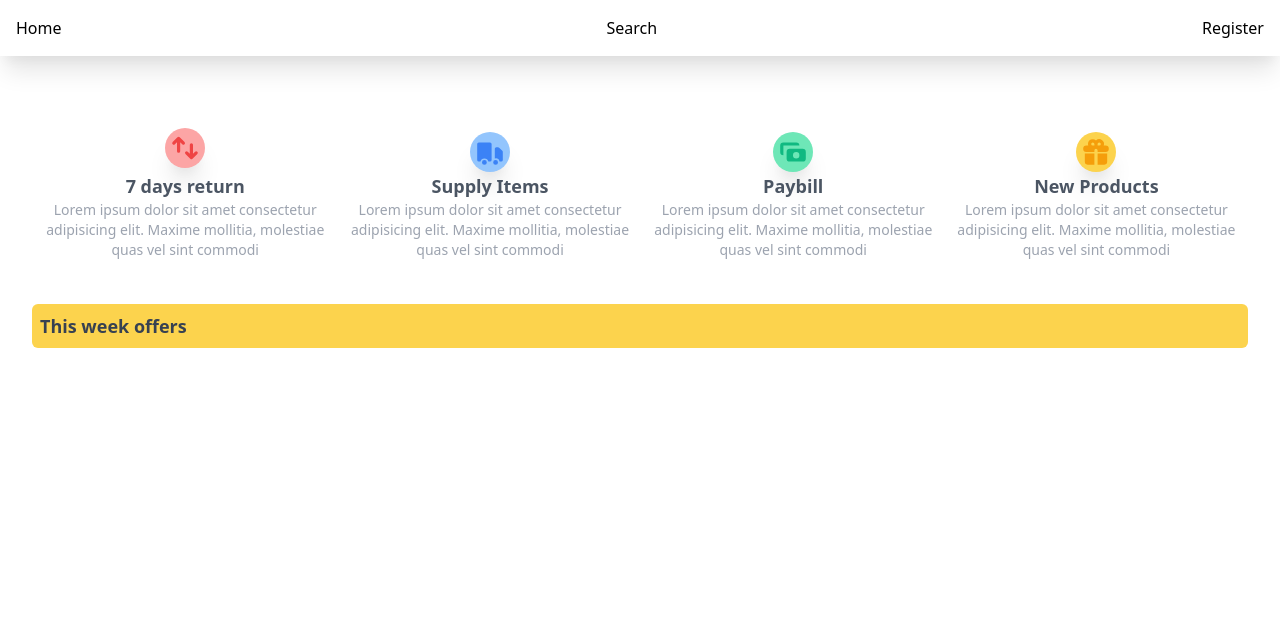
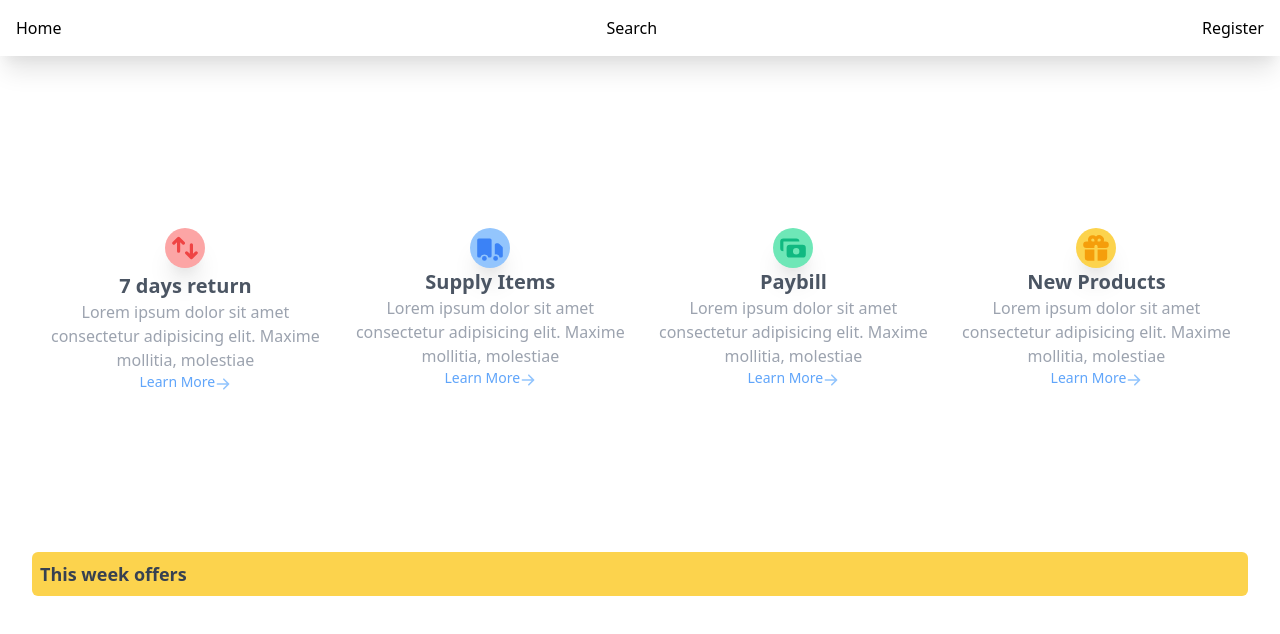
Before and after one commit to JoramWells/dozens-ke, a Next.js app: page / in a window 1280 px wide. Shown: the top 634 px of the page. Built offline with nearby package versions, Linux system fonts and the light colour scheme.

Commit message:
Added learn more

```diff
--- a/components/HomePage.js
+++ b/components/HomePage.js
@@ -1,6 +1,7 @@
 import React from "react";
 import Head from "next/head";
 import {
+  ArrowRightIcon,
   CashIcon,
   GiftIcon,
   SwitchVerticalIcon,
@@ -14,69 +15,107 @@ export default function HomePage() {
         <title>HomePage | Dozens Kenya</title>
       </Head>
       <main className="p-8">
-        <div className=" flex flex-row justify-between content-center items-center mt-8">
-          <div className="p-2 hover:shadow-md flex flex-col content-center items-center hover:cursor-pointer">
+        <div
+          className=" flex flex-row justify-between content-center items-center mt-8"
+          style={{ height: "400px" }}
+        >
+          <div
+            className="p-2 hover:shadow-md flex flex-col content-center items-center "
+            style={{ height: "200px" }}
+          >
             <div>
               <SwitchVerticalIcon className="h-10 w-10  text-red-500 bg-red-300 rounded-full p-1 shadow-xl " />
             </div>
             <div className="p-1">
-              <p className="font-semibold text-lg text-gray-600 text-center">
+              <p className="font-semibold text-xl text-gray-600 text-center">
                 7 days return
               </p>
-              <p className="text-center text-sm text-gray-400">
+              <p className="text-center  text-gray-400">
                 Lorem ipsum dolor sit amet consectetur adipisicing elit. Maxime
-                mollitia, molestiae quas vel sint commodi
+                mollitia, molestiae
               </p>
+              <div className="flex flex-row hover:cursor-pointer items-center justify-center hover:underline">
+                <p className="text-center text-sm text-blue-400 ">
+                  Learn More
+                </p>
+                <ArrowRightIcon className="h-5 text-blue-300 pt-1" />
+              </div>
             </div>
           </div>
-          <div className="p-2 hover:shadow-md flex flex-col items-center content-center hover:cursor-pointer">
+          <div
+            className="p-2 hover:shadow-md flex flex-col items-center content-center"
+            style={{ height: "200px" }}
+          >
             <div>
               <TruckIcon className="h-10 w-10 text-blue-500 rounded-full bg-blue-300 p-1 shadow-xl" />
             </div>
             <div>
-              <p className="font-semibold text-lg text-gray-600 text-center">
+              <p className="font-semibold text-xl text-gray-600 text-center">
                 Supply Items
               </p>
-              <p className="text-center text-sm text-gray-400">
+              <p className="text-center  text-gray-400">
                 Lorem ipsum dolor sit amet consectetur adipisicing elit. Maxime
-                mollitia, molestiae quas vel sint commodi
+                mollitia, molestiae
               </p>
+              <div className="flex flex-row hover:cursor-pointer items-center justify-center hover:underline">
+                <p className="text-center text-sm text-blue-400 ">
+                  Learn More
+                </p>
+                <ArrowRightIcon className="h-5 text-blue-300 pt-1" />
+              </div>
             </div>
           </div>
-          <div className="p-2 hover:shadow-md flex flex-col content-center items-center hover:cursor-pointer">
+          <div
+            className="p-2 hover:shadow-md flex flex-col content-center items-center "
+            style={{ height: "200px" }}
+          >
             <div>
               <CashIcon className="h-10 w-10  text-green-500 bg-green-300 rounded-full p-1 shadow-xl " />
             </div>
             <div>
-              <p className="font-semibold text-lg text-gray-600 text-center">
+              <p className="font-semibold text-xl text-gray-600 text-center">
                 Paybill
               </p>
-              <p className="text-center text-sm text-gray-400">
+              <p className="text-center  text-gray-400">
                 Lorem ipsum dolor sit amet consectetur adipisicing elit. Maxime
-                mollitia, molestiae quas vel sint commodi
+                mollitia, molestiae
               </p>
+              <div className="flex flex-row hover:cursor-pointer items-center justify-center hover:underline">
+                <p className="text-center text-sm text-blue-400 ">
+                  Learn More
+                </p>
+                <ArrowRightIcon className="h-5 text-blue-300 pt-1" />
+              </div>
             </div>
           </div>
-          <div className="p-2 hover:shadow-md flex-col flex content-center items-center hover:cursor-pointer">
+          <div
+            className="p-2 hover:shadow-md flex-col flex content-center items-center"
+            style={{ height: "200px" }}
+          >
             <div>
               <GiftIcon className="h-10 w-10 text-yellow-500 rounded-full bg-yellow-300 p-1 shadow-xl" />
             </div>
             <div>
-              <p className="font-semibold text-lg text-gray-600 text-center">
+              <p className="font-semibold text-xl text-gray-600 text-center">
                 New Products
               </p>
-              <p className="text-center text-sm text-gray-400">
+              <p className="text-center  text-gray-400">
                 Lorem ipsum dolor sit amet consectetur adipisicing elit. Maxime
-                mollitia, molestiae quas vel sint commodi
+                mollitia, molestiae
               </p>
+              <div className="flex flex-row hover:cursor-pointer items-center justify-center hover:underline">
+                <p className="text-center text-sm text-blue-400 ">
+                  Learn More
+                </p>
+                <ArrowRightIcon className="h-5 text-blue-300 pt-1" />
+              </div>
             </div>
           </div>
         </div>
         <div className="p-2 mt-8 bg-yellow-300 rounded-md">
-            <p className="font-semibold text-gray-700 text-lg hover:underline hover:text-blue-500 hover:cursor-pointer">
+          <p className="font-semibold text-gray-700 text-lg hover:underline hover:text-blue-500 hover:cursor-pointer">
             This week offers
-
-            </p>
+          </p>
         </div>
       </main>
     </>
```
